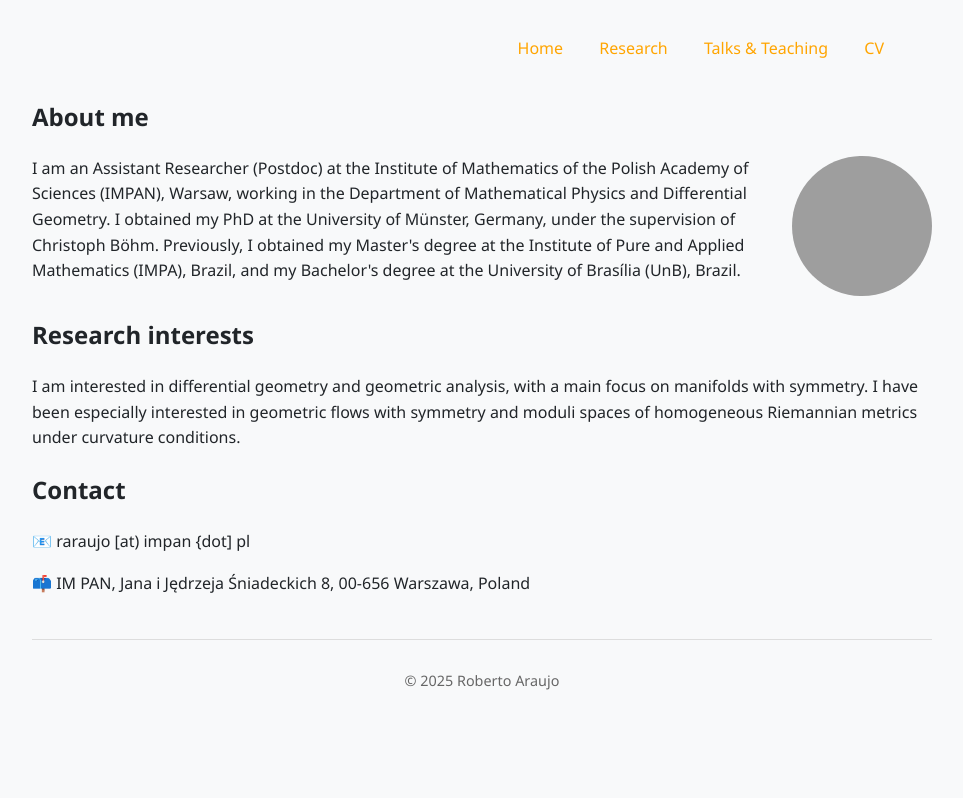
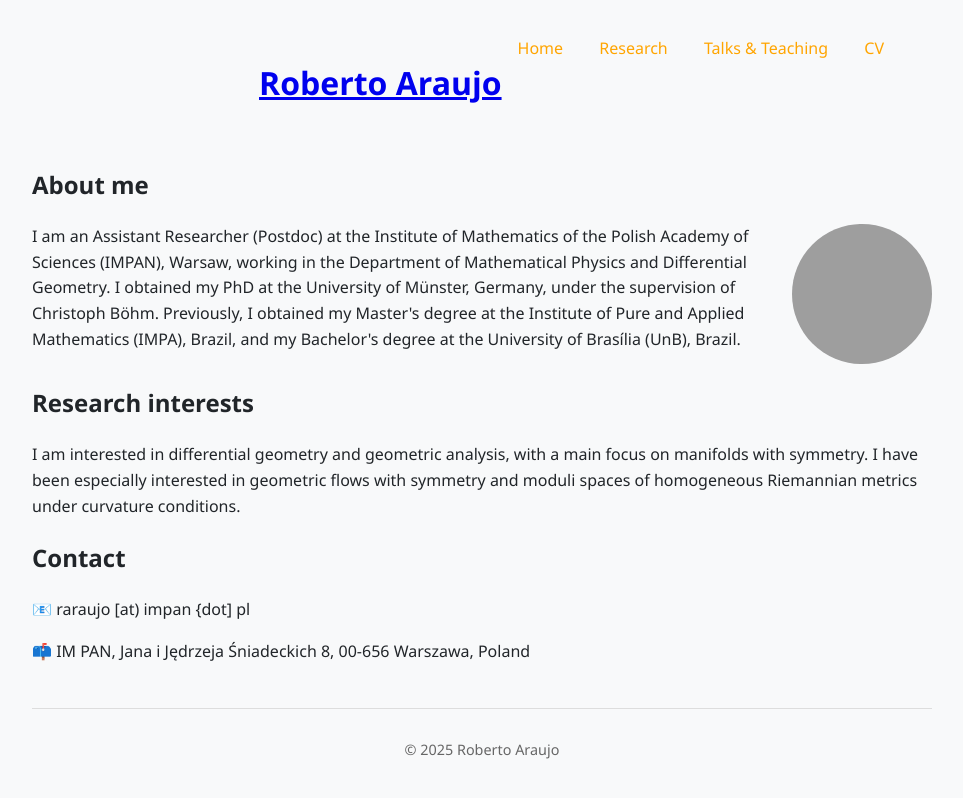
Before and after one commit to r-saraujo/r-saraujo.github.io, a Jekyll site: the page built from index.md, in a window 1280 px wide. Shown: the top 798 px of the page, without its empty margins (158-1121 px from the left). Built offline with Jekyll 4.4.1, drawn with Linux system fonts in a browser that asks for light colours; grey boxes are pictures that could not be loaded.

Commit message:
Update default.html

```diff
--- a/_layouts/default.html
+++ b/_layouts/default.html
@@ -8,6 +8,9 @@
 <body>
 
   <header>
+    <h1 class="site-title">
+    <a href="{{ '/' | relative_url }}"> {{ site.title }} </a>
+  </h1>
   {% include nav.html %}
 </header>
 
```
